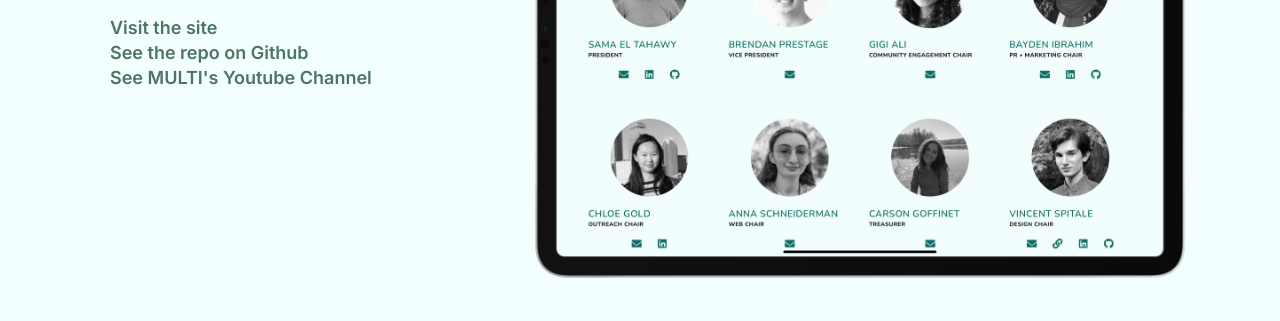
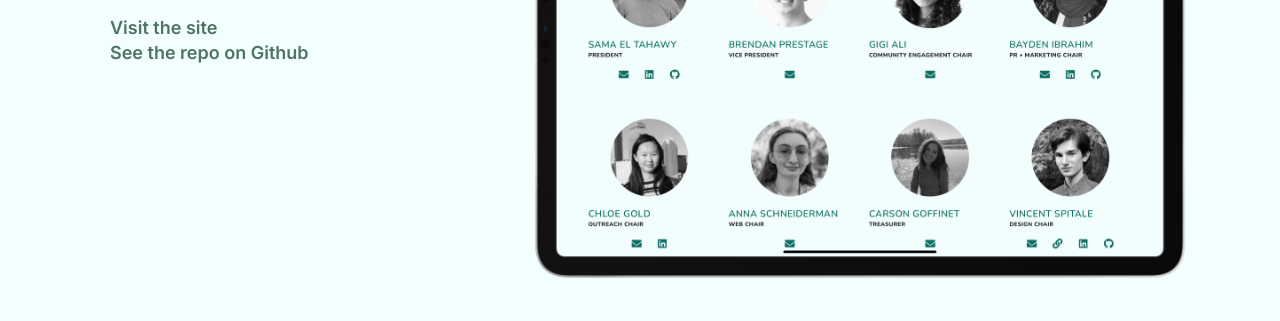
Before and after one commit to vincentspitale/Vincent-Spitale-Web, a Gatsby site: page / in a window 1280 px wide. Shown: the part 1575-1896 px from the top of the page. Built offline with nearby package versions, Linux system fonts and the light colour scheme; Gatsby itself is replaced by a stand-in of ours; no server answers.

Commit message:
change links

```diff
--- a/src/pages/index.tsx
+++ b/src/pages/index.tsx
@@ -78,8 +78,6 @@ const IndexPage = () => (
       <a href="https://numulti.com" target="_blank" rel="noopener noreferrer" className="">Visit the site</a>
       <br/>
       <a href="https://github.com/numulti/website" target="_blank" rel="noopener noreferrer" className="">See the repo on Github</a>
-      <br/>
-      <a href="https://www.youtube.com/channel/UCUrssmfo771b0Y1v3EADggA" target="_blank" rel="noopener noreferrer" className="">See MULTI's Youtube Channel</a>
       </div>
       <div>
       <img className="project-media" src={require('../images/multi.png')} alt="MULTI website on iPad"/>
```
